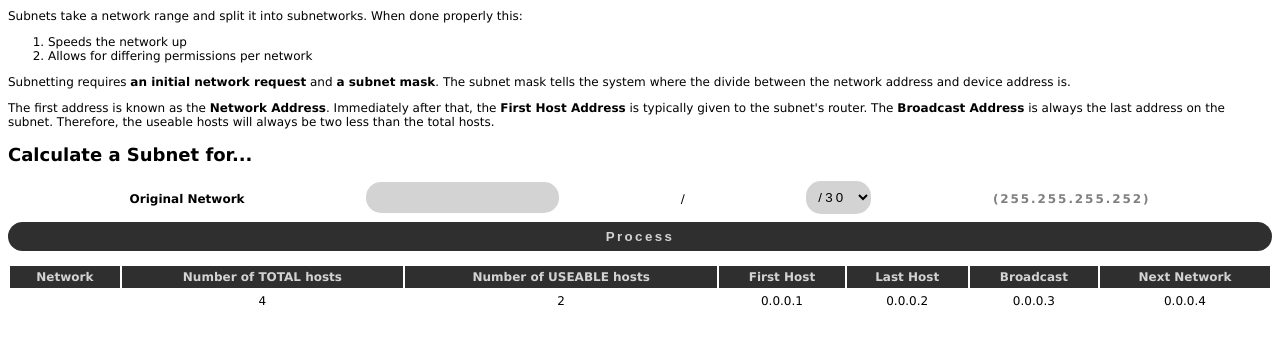
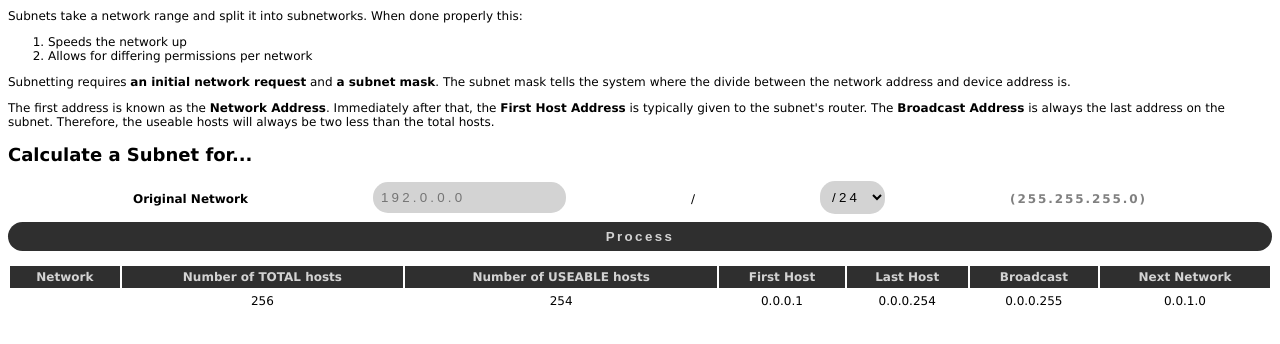
Before and after one commit to de-mark/algorithms_subnetting, a plain HTML site: page index.html in a window 1280 px wide. Both pictures are taken after a click on the button "Process". Shown: the part 100-444 px from the top of the page. Drawn offline with Linux system fonts and the light colour scheme.

Commit message:
Added placeholder for network entry

```diff
--- a/assets/js/main.js
+++ b/assets/js/main.js
@@ -11,7 +11,7 @@ const createSubnetDropdown = () => {
         <option value="${i}">/${i}</option>
         `;
     }
-    dropdownComponent.value = "30";
+    dropdownComponent.value = "24";
     displaySubnetMask();
 }
 
@@ -93,7 +93,8 @@ const padOctet = (octet) => {
 // and calculates / displays the (1) Network, (2) Total Hosts, (3) Useable Hosts, (4) First Host, (5) Last (useable) Host,
 // (6) Broadcast address, and (7) Next Network
 const processSubnet = () => {
-    let currentNetwork = networkComponent.value;
+    // Ensures that there's no symbols or spaces in the current network other than .'s
+    let currentNetwork = networkComponent.value.replace(/[.,\/#!$%+\^&\*;:{}=\-_`~()]/g,".").trim();
     let currentSubnet = dropdownComponent.value;
 
     let nTotalHosts = 2**(32-currentSubnet);
--- a/index.html
+++ b/index.html
@@ -26,7 +26,7 @@
     </div>
     <div class="formGroup">
         <p><b>Original Network</b></p>
-        <input id="networkEntry" type="text" /> /
+        <input id="networkEntry" type="text" placeholder="192.0.0.0"/> /
         <select id="subnetDropdown">
             <!-- Options will be generated via JS-->
         </select>
```
